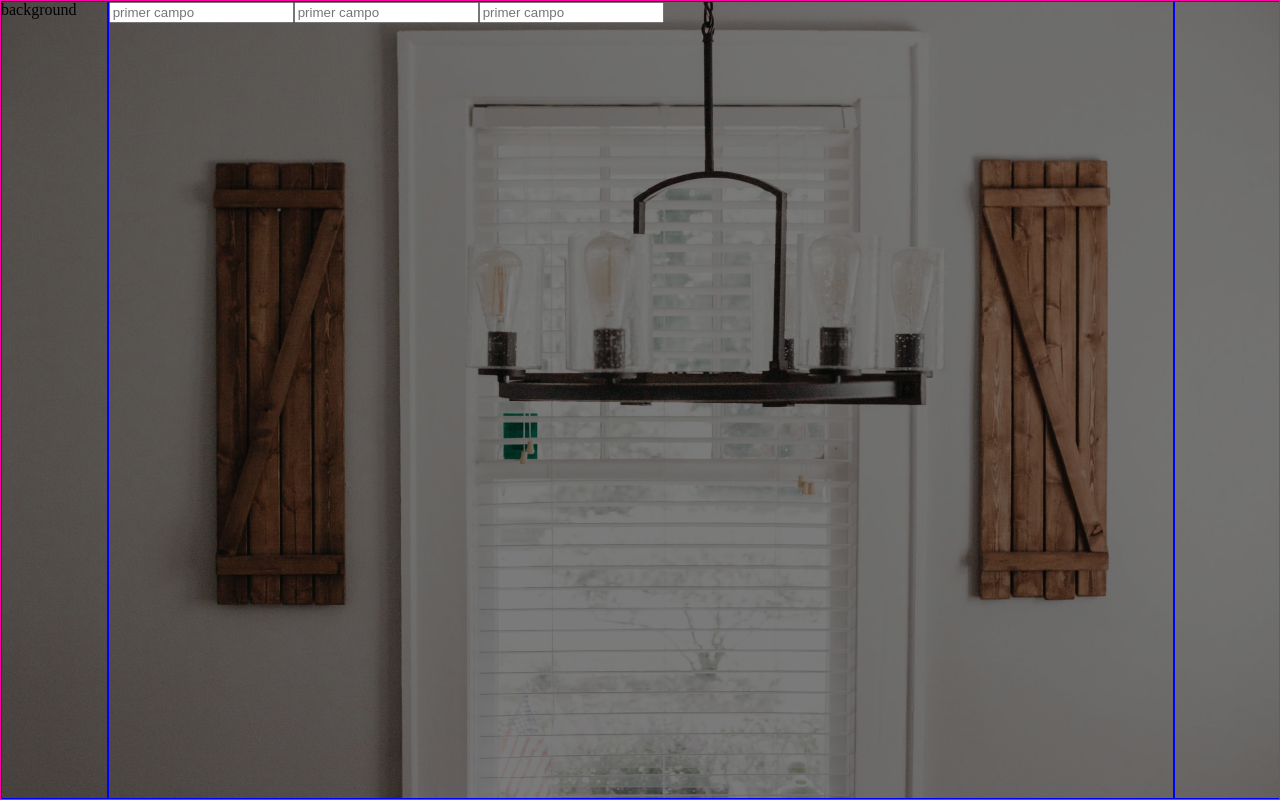
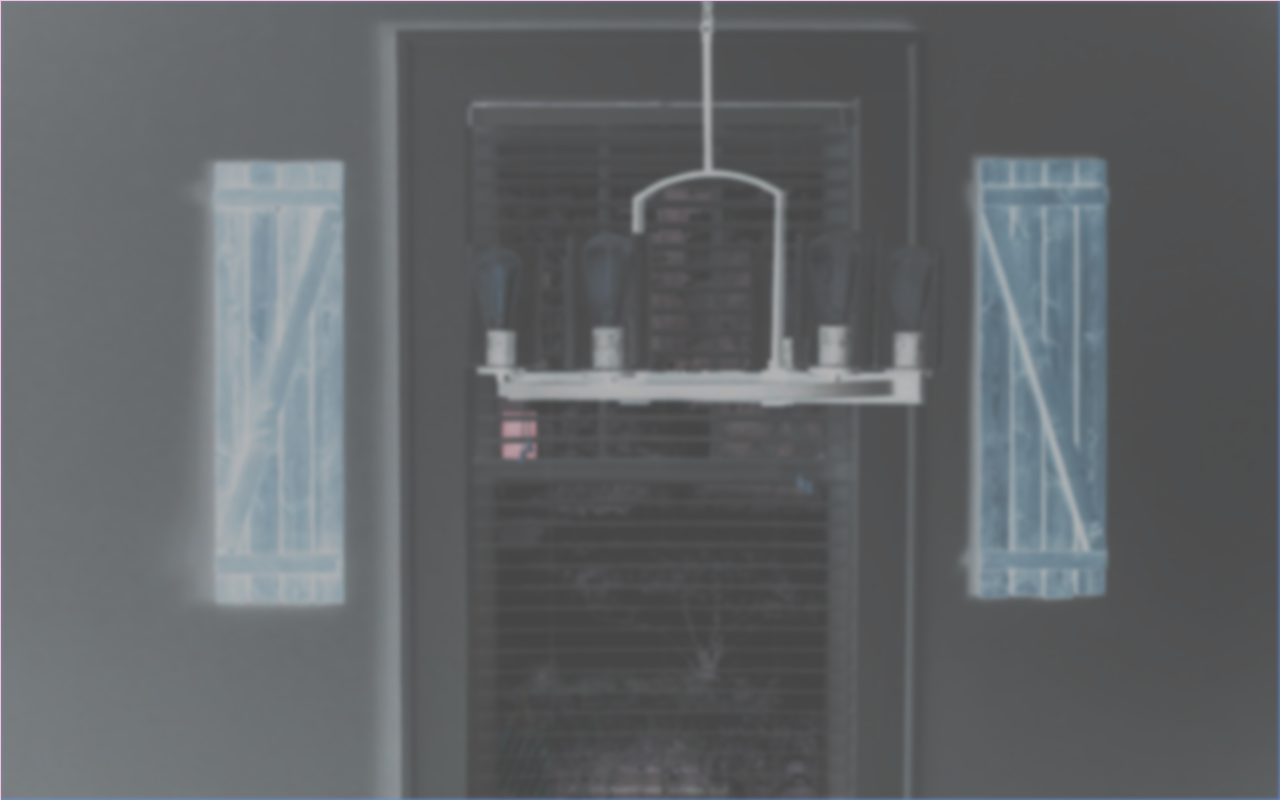
Before and after one commit to fergolive/Angular_resources, an Angular app: page /003 in a window 1280 px wide. Built offline with nearby package versions, Linux system fonts and the light colour scheme.

Commit message:
new filters

```diff
--- a/src/app/components/background-filter/background-filter.component.html
+++ b/src/app/components/background-filter/background-filter.component.html
@@ -1,11 +1,16 @@
 <div class="container">
-    <div class="back-image filter" [style.background-image]="'url(' + image + ')'">background</div>
+    <div class="back-image filter" [style.background-image]="'url(' + image + ')'">
+
+    </div>
+
     <div class="position-2 grid-columns">
+
         <div></div>
-        <div>
-            <input class="inp" type="text" placeholder="primer campo">
-            <input class="inp" type="text" placeholder="primer campo">
-            <input class="inp" type="text" placeholder="primer campo">
+        <div class="center-content">
+
+
+
+
         </div>
         <div></div>
     </div>
--- a/src/app/components/background-filter/background-filter.component.scss
+++ b/src/app/components/background-filter/background-filter.component.scss
@@ -5,7 +5,7 @@ body,html{
 }
 
 .container{
-    border: 1px solid rgb(255, 1, 166);
+
     background-color: cornflowerblue;
     position: relative;
     width: 100vw;
@@ -31,15 +31,28 @@ body,html{
 }
 
 .filter{
-    filter:brightness(50%)
+    filter: grayscale(20%) blur(2px) invert(75%);
+
+    //filter: blur(5px);
+    //filter: brightness(0.4);
+    //filter: contrast(200%);
+    //filter: drop-shadow(16px 16px 20px blue);
+    //filter: grayscale(50%);
+    //filter: hue-rotate(90deg);
+    //filter: invert(75%);
+    //filter: opacity(25%);
+    //filter: saturate(30%);
+    //filter: sepia(60%);
+
+    //https://developer.mozilla.org/es/docs/Web/CSS/filter
 }
 
 .position-2{
     position: absolute;
-    top: 0;
-    left: 0;
-    width: 100vw;
-    height: 100vh;
+
+    border: 1px solid pink;
+    width: 100%;
+    height: 100%;
     background-color: transparent;
     z-index: 101;
 }
@@ -50,11 +63,16 @@ body,html{
     grid-template-columns: 1fr 10fr 1fr;
 }
 
-.grid-columns div{
-    border: 1px solid blue;
-}
+
 
 .grid-columns div:nth-of-type(2)
 {
     background-color: transparent;
 }
+
+.center-content{
+    display: grid;
+    justify-content: center;
+    padding: 10px;
+
+}
```
Also changed, not shown: src/assets/images/meme001.jpg (added).
